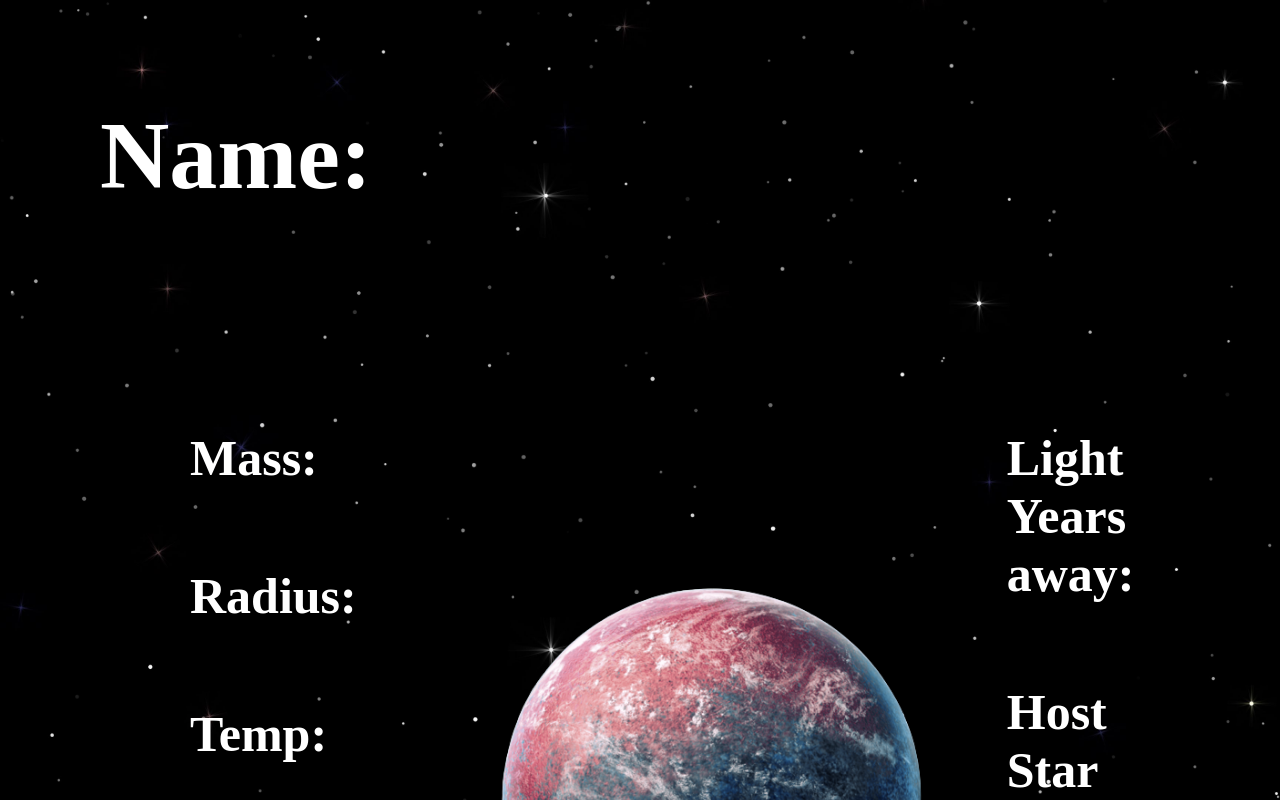
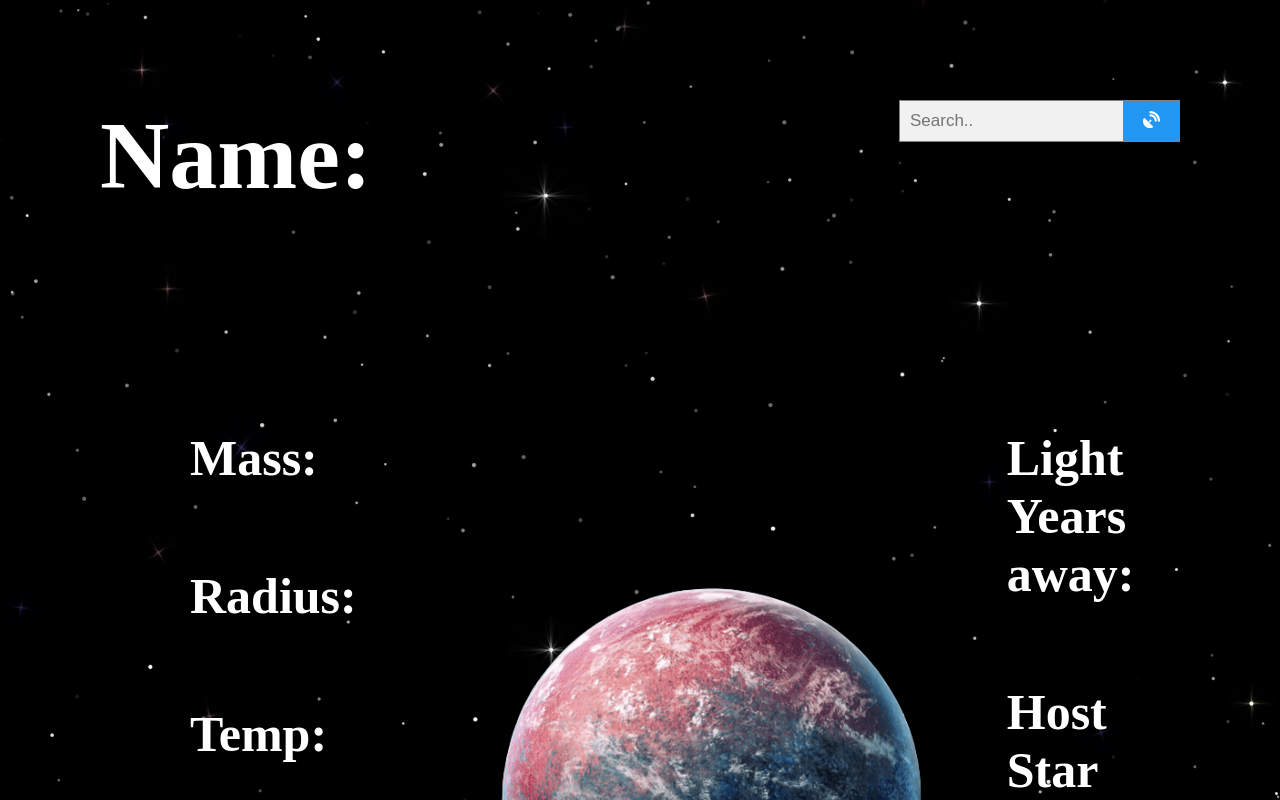
Before and after one commit to Pacman-1/cosmos, a React (Create React App) app: page / in a window 1280 px wide. Shown: the top 800 px of the page. Built offline with nearby package versions, Linux system fonts and the light colour scheme.

Commit message:
finished the search button
need to work with state

```diff
--- a/package.json
+++ b/package.json
@@ -3,9 +3,13 @@
   "version": "0.1.0",
   "private": true,
   "dependencies": {
+    "@fortawesome/fontawesome-svg-core": "^6.1.2",
+    "@fortawesome/free-solid-svg-icons": "^6.1.2",
+    "@fortawesome/react-fontawesome": "^0.2.0",
     "@testing-library/jest-dom": "^5.16.5",
     "@testing-library/react": "^13.3.0",
     "@testing-library/user-event": "^13.5.0",
+    "font-awesome": "^4.7.0",
     "jquery": "^3.6.0",
     "react": "^18.2.0",
     "react-dom": "^18.2.0",
--- a/public/index.html
+++ b/public/index.html
@@ -3,6 +3,9 @@
   <head>
     <meta charset="utf-8" />
     <link rel="icon" href="%PUBLIC_URL%/favicon.ico" />
+
+    <link rel="stylesheet" href="https://cdnjs.cloudflare.com/ajax/libs/font-awesome/6.1.2/css/all.min.css" integrity="sha512-1sCRPdkRXhBV2PBLUdRb4tMg1w2YPf37qatUFeS7zlBy7jJI8Lf4VHwWfZZfpXtYSLy85pkm9GaYVYMfw5BC1A==" crossorigin="anonymous" referrerpolicy="no-referrer" />
+
     <meta name="viewport" content="width=device-width, initial-scale=1" />
     <meta name="theme-color" content="#000000" />
     <meta
--- a/src/Components/Components/Main.js
+++ b/src/Components/Components/Main.js
@@ -1,11 +1,43 @@
 import "./main.css"
 import planetone from "./planet-one.png"
+import React from 'react';
+import $ from 'jquery';
+
+
+
+
+
+
+
 
 const Main = ()=>{
+
+       $(document).ready(function(){
+
+        $("#btn-search").on("click",function(e){
+            e.preventDefault()
+            var test = $("#input-text").val()
+
+            $(".Name").val("hi")
+
+            console.log(test)
+        })
+
+
+    });
+
+
 return(
+
     <div className="main">
         <div className="planet-name">
-        <h1 className="">Name:</h1>
+        <h1 className="Name">Name:</h1>
+        <div className="search-bar">
+        <form className="example "  action="action_page.php" >
+        <input type="text" placeholder="Search.." name="search" id="input-text"/>
+        <button type="submit" id="btn-search"><i className="fa-solid fa-satellite-dish"></i></button>
+        </form>
+        </div>
 
         </div>
 
@@ -28,7 +60,9 @@ return(
             </div>
         </div>
     </div>
+
 )
 }
 
+
 export default Main
--- a/src/Components/Components/main.css
+++ b/src/Components/Components/main.css
@@ -31,6 +31,11 @@
 .planet-name{
     font-size: 3rem;
     padding: 0px 0px 70px 0px;
+    display: flex;
+    justify-content: space-between;
+}
+.planet-name button{
+
 }
 .planet-image{
     display: flex;
@@ -47,3 +52,36 @@
 .planet-image:hover{
     scale: 1.1;
 }
+/* Style the search field */
+form.example input[type=text] {
+    padding: 10px;
+    font-size: 17px;
+    border: 1px solid grey;
+    float: left;
+    width: 80%;
+    background: #f1f1f1;
+  }
+
+  /* Style the submit button */
+  form.example button {
+    float: left;
+    width: 20%;
+    padding: 10px;
+    background: #2196F3;
+    color: white;
+    font-size: 17px;
+    border: 1px solid grey;
+    border-left: none; /* Prevent double borders */
+    cursor: pointer;
+  }
+
+  form.example button:hover {
+    background: #0b7dda;
+  }
+
+  /* Clear floats */
+  form.example::after {
+    content: "";
+    clear: both;
+    display: table;
+  }
--- a/src/index.js
+++ b/src/index.js
@@ -2,6 +2,7 @@ import React from 'react';
 import ReactDOM from 'react-dom/client';
 import App from './App';
 import $ from 'jquery';
+import '../node_modules/font-awesome/css/font-awesome.min.css';
 
 const root = ReactDOM.createRoot(document.getElementById('root'));
 root.render(
```
Also changed, not shown: 1 other file (tests, documents, lock files or other folders).
